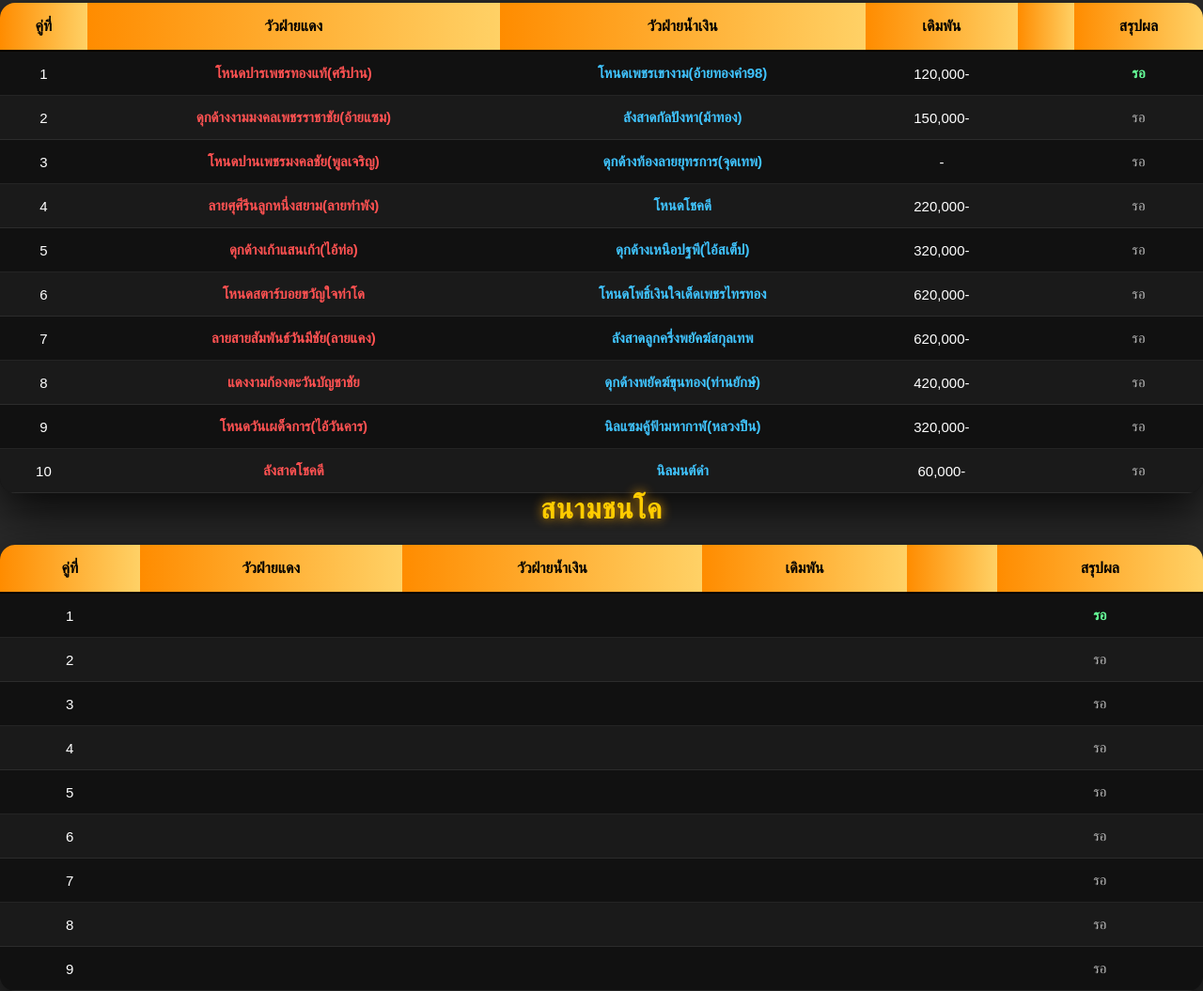
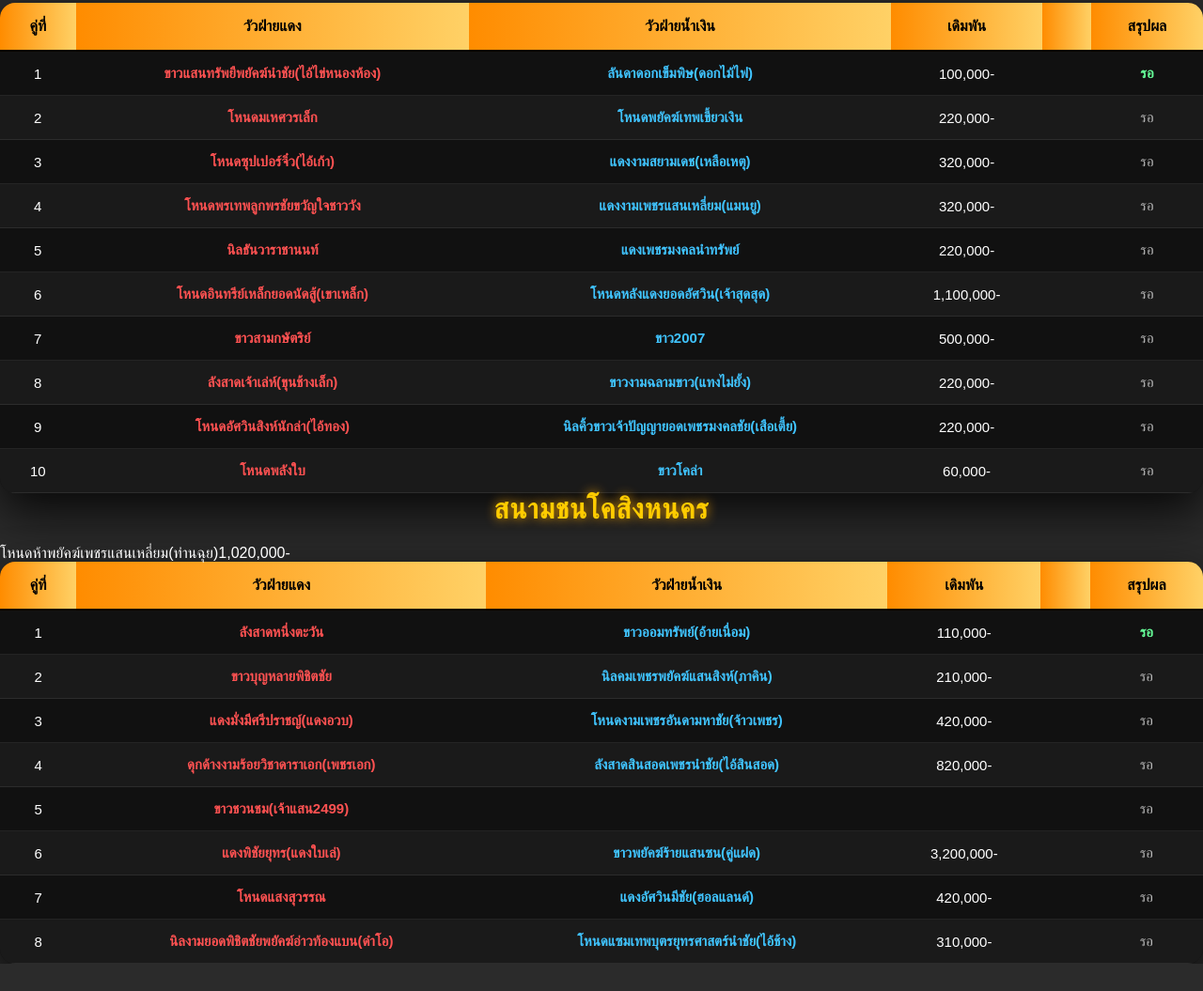
Before and after one commit to hungry33333/wua-chon-search, a plain HTML site: page daroof.html in a window 1280 px wide. Shown: the part 182-1237 px from the top of the page at 94% size. After the commit the page ends 1208 px from the top, so only its background shows below. Drawn offline with Linux system fonts and the light colour scheme.

Commit message:
Update daroof.html

```diff
--- a/daroof.html
+++ b/daroof.html
@@ -284,29 +284,29 @@ body{
     <tbody>
       <tr>
         <td>1</td>
-        <td class="red-team">โหนดปารเพชรทองแท้(ศรีปาน)</td>
-        <td class="blue-team">โหนดเพชรเขางาม(อ้ายทองคำ98)</td>
-        <td>120,000-</td>
+        <td class="red-team">ขาวแสนทรัพยืพยัคฆ์นำชัย(ไอ้ไข่หนองห้อง)</td>
+        <td class="blue-team">ลันดาดอกเข็มพิษ(ดอกไม้ไฟ)</td>
+        <td>100,000-</td>
         <td></td>
         <td class="ready">รอ</td>
       </tr>
 
-      <tr><td>2</td><td class="red-team">ดุกด้างงามมงคลเพชรราชาชัย(อ้ายแซม)</td><td class="blue-team">ลังสาดกัลปังหา(ม้าทอง)</td><td>150,000-</td><td></td><td class="waiting">รอ</td></tr>
-      <tr><td>3</td><td class="red-team">โหนดปานเพชรมงคลชัย(พูลเจริญ)</td><td class="blue-team">ดุกด้างท้องลายยุทรการ(จุดเทพ)</td><td>-</td><td></td><td class="waiting">รอ</td></tr>
-      <tr><td>4</td><td class="red-team">ลายศุศีรีนลูกหนึ่งสยาม(ลายทำพัง)</td><td class="blue-team">โหนดโชคดี</td><td>220,000-</td><td></td><td class="waiting">รอ</td></tr>
-      <tr><td>5</td><td class="red-team">ดุกด้างเก้าแสนเก้า(ไอ้ท่อ)</td><td class="blue-team">ดุกด้างเหนือปฐพี(ไอ้สเต็ป)</td><td>320,000-</td><td></td><td class="waiting">รอ</td></tr>
-      <tr><td>6</td><td class="red-team">โหนดสตาร์บอยขวัญใจท่าโด</td><td class="blue-team">โหนดโพธิ์เงินใจเด็ดเพชรไทรทอง</td><td>620,000-</td><td></td><td class="waiting">รอ</td></tr>
-      <tr><td>7</td><td class="red-team">ลายสายสัมพันธ์วันมีชัย(ลายแคง)</td><td class="blue-team">ลังสาดลูกครึ่งพยัคฆ์สกุลเทพ</td><td>620,000-</td><td></td><td class="waiting">รอ</td></tr>
-      <tr><td>8</td><td class="red-team">แดงงามก้องตะวันบัญชาชัย</td><td class="blue-team">ดุกด้างพยัคฆ์ขุนทอง(ท่านยักษ์)</td><td>420,000-</td><td></td><td class="waiting">รอ</td></tr>
-      <tr><td>9</td><td class="red-team">โหนดวันเผด็จการ(ไอ้วันคาร)</td><td class="blue-team">นิลแซมคู้ฟ้ามหากาฬ(หลวงปืน)</td><td>320,000-</td><td></td><td class="waiting">รอ</td></tr>
-      <tr><td>10</td><td class="red-team">ลังสาดโชคดี</td><td class="blue-team">นิลมนต์ดำ</td><td>60,000-</td><td></td><td class="waiting">รอ</td></tr>
+      <tr><td>2</td><td class="red-team">โหนดมเหศวรเล็ก</td><td class="blue-team">โหนดพยัคฆ์เทพเขี้ยวเงิน</td><td>220,000-</td><td></td><td class="waiting">รอ</td></tr>
+      <tr><td>3</td><td class="red-team">โหนดซุปเปอร์จิ๋ว(ไอ้เก้า)</td><td class="blue-team">แดงงามสยามเดช(เหลือเหตุ)</td><td>320,000-</td><td></td><td class="waiting">รอ</td></tr>
+      <tr><td>4</td><td class="red-team">โหนดพรเทพลูกพรชัยขวัญใจชาววัง</td><td class="blue-team">แดงงามเพชรแสนเหลี่ยม(แมนยู)</td><td>320,000-</td><td></td><td class="waiting">รอ</td></tr>
+      <tr><td>5</td><td class="red-team">นิลธันวาราชานนท์</td><td class="blue-team">แดงเพชรมงคลนำทรัพย์</td><td>220,000-</td><td></td><td class="waiting">รอ</td></tr>
+      <tr><td>6</td><td class="red-team">โหนดอินทรีย์เหล็กยอดนัดสู้(เขาเหล็ก)</td><td class="blue-team">โหนดหลังแดงยอดอัศวิน(เจ้าสุดสุด)</td><td>1,100,000-</td><td></td><td class="waiting">รอ</td></tr>
+      <tr><td>7</td><td class="red-team">ขาวสามกษัตริย์</td><td class="blue-team">ขาว2007</td><td>500,000-</td><td></td><td class="waiting">รอ</td></tr>
+      <tr><td>8</td><td class="red-team">ลังสาดเจ้าเล่ห์(ขุนช้างเล็ก)</td><td class="blue-team">ขาวงามฉลามขาว(แทงไม่ยั้ง)</td><td>220,000-</td><td></td><td class="waiting">รอ</td></tr>
+      <tr><td>9</td><td class="red-team">โหนดอัศวินสิงห์นักล่า(ไอ้ทอง)</td><td class="blue-team">นิลคิ้วขาวเจ้าปัญญายอดเพชรมงคลชัย(เสือเตี้ย)</td><td>220,000-</td><td></td><td class="waiting">รอ</td></tr>
+      <tr><td>10</td><td class="red-team">โหนดพลังใบ</td><td class="blue-team">ขาวโคล่า</td><td>60,000-</td><td></td><td class="waiting">รอ</td></tr>
     </tbody>
 
   </table>
 
 </div>
 
-<div class="pro-table-title">สนามชนโค</div>
+<div class="pro-table-title">สนามชนโคสิงหนคร</div>
 
   <table class="pro-table">
     <thead>
@@ -323,21 +323,21 @@ body{
     <tbody>
       <tr>
         <td>1</td>
-        <td class="red-team"></td>
-        <td class="blue-team"></td>
-        <td></td>
+        <td class="red-team">ลังสาดหนึ่งตะวัน</td>
+        <td class="blue-team">ขาวออมทรัพย์(อ้ายเนื่อม)</td>
+        <td>110,000-</td>
         <td></td>
         <td class="ready">รอ</td>
       </tr>
 
-      <tr><td>2</td><td class="red-team"></td><td class="blue-team"></td><td></td><td></td><td class="waiting">รอ</td></tr>
-      <tr><td>3</td><td class="red-team"></td><td class="blue-team"></td><td></td><td></td><td class="waiting">รอ</td></tr>
-      <tr><td>4</td><td class="red-team"></td><td class="blue-team"></td><td></td><td></td><td class="waiting">รอ</td></tr>
-      <tr><td>5</td><td class="red-team"></td><td class="blue-team"></td><td></td><td></td><td class="waiting">รอ</td></tr>
-      <tr><td>6</td><td class="red-team"></td><td class="blue-team"></td><td></td><td></td><td class="waiting">รอ</td></tr>
-      <tr><td>7</td><td class="red-team"></td><td class="blue-team"></td><td></td><td></td><td class="waiting">รอ</td></tr>
-      <tr><td>8</td><td class="red-team"></td><td class="blue-team"></td><td></td><td></td><td class="waiting">รอ</td></tr>
-      <tr><td>9</td><td class="red-team"></td><td class="blue-team"></td><td></td><td></td><td class="waiting">รอ</td></tr>
+      <tr><td>2</td><td class="red-team">ขาวบุญหลายพิชิตชัย</td><td class="blue-team">นิลคมเพชรพยัคฆ์แสนสิงห์(ภาคิน)</td><td>210,000-</td><td></td><td class="waiting">รอ</td></tr>
+      <tr><td>3</td><td class="red-team">แดงมั่งมีศรีปราชญ์(แดงอวบ)</td><td class="blue-team">โหนดงามเพชรอันดามหาชัย(จ้าวเพชร)</td><td>420,000-</td><td></td><td class="waiting">รอ</td></tr>
+      <tr><td>4</td><td class="red-team">ดุกด้างงามร้อยวิชาดาราเอก(เพชรเอก)</td><td class="blue-team">ลังสาดสินสอดเพชรนำชัย(ไอ้สินสอด)</td><td>820,000-</td><td></td><td class="waiting">รอ</td></tr>
+      <tr><td>5</td><td class="red-team">ขาวชวนชม(เจ้าแสน2499)</td><td class="blue-team"></td>โหนดห้าพยัคฆ์เพชรแสนเหลี่ยม(ท่านฉุย)<td></td>1,020,000-<td></td><td class="waiting">รอ</td></tr>
+      <tr><td>6</td><td class="red-team">แดงพิชัยยุทร(แดงใบเล่)</td><td class="blue-team">ขาวพยัคฆ์ร้ายแสนซน(คู่แฝด)</td><td>3,200,000-</td><td></td><td class="waiting">รอ</td></tr>
+      <tr><td>7</td><td class="red-team">โหนดแสงสุวรรณ</td><td class="blue-team">แดงอัศวินมีชัย(ฮอลแลนด์)</td><td>420,000-</td><td></td><td class="waiting">รอ</td></tr>
+      <tr><td>8</td><td class="red-team">นิลงามยอดพิชิตชัยพยัคฆ์อ่าวท้องแบน(ดำโอ)</td><td class="blue-team">โหนดแซมเทพบุตรยุทรศาสตร์นำชัย(ไอ้ช้าง)</td><td>310,000-</td><td></td><td class="waiting">รอ</td></tr>
+
     </tbody>
   </table>
 
```
